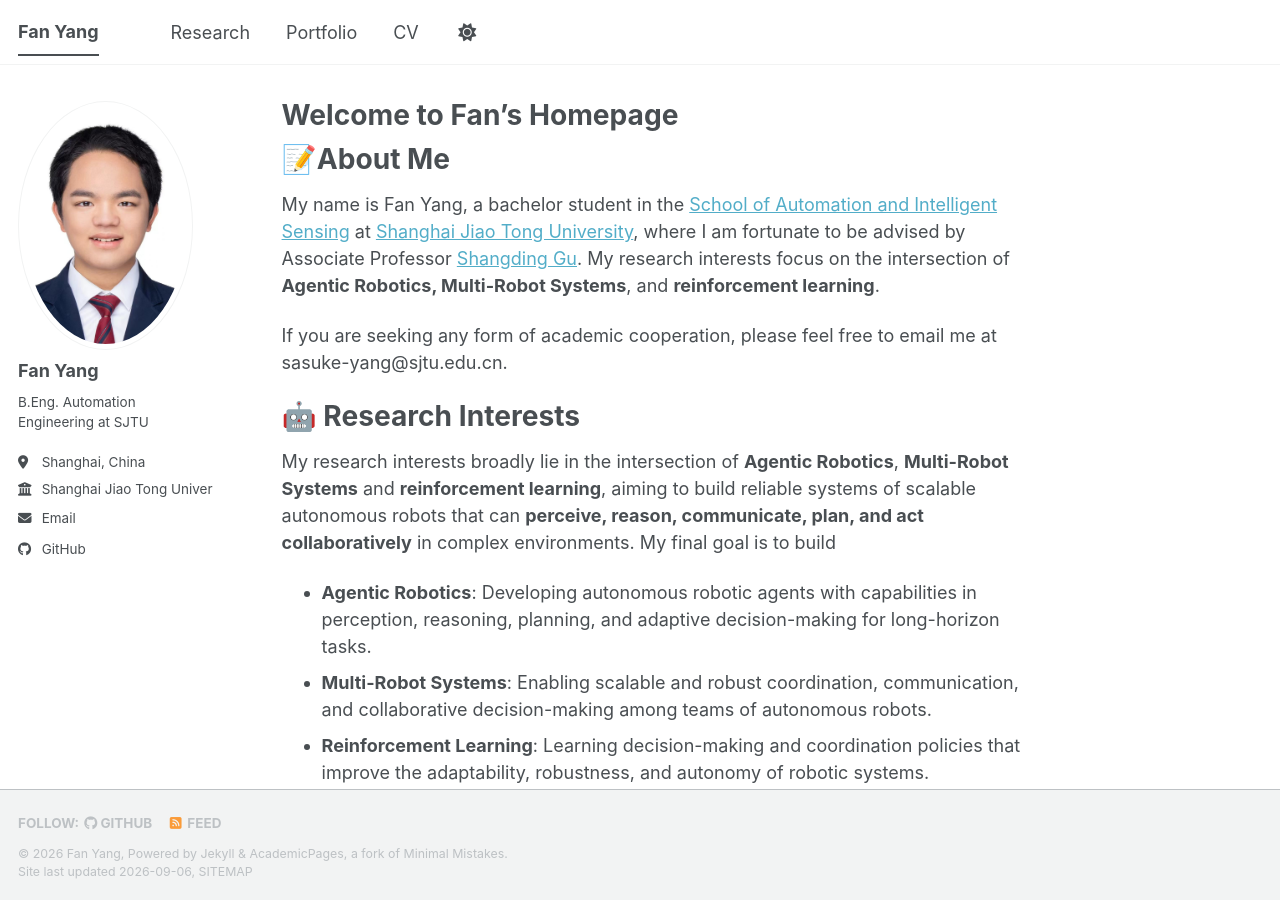
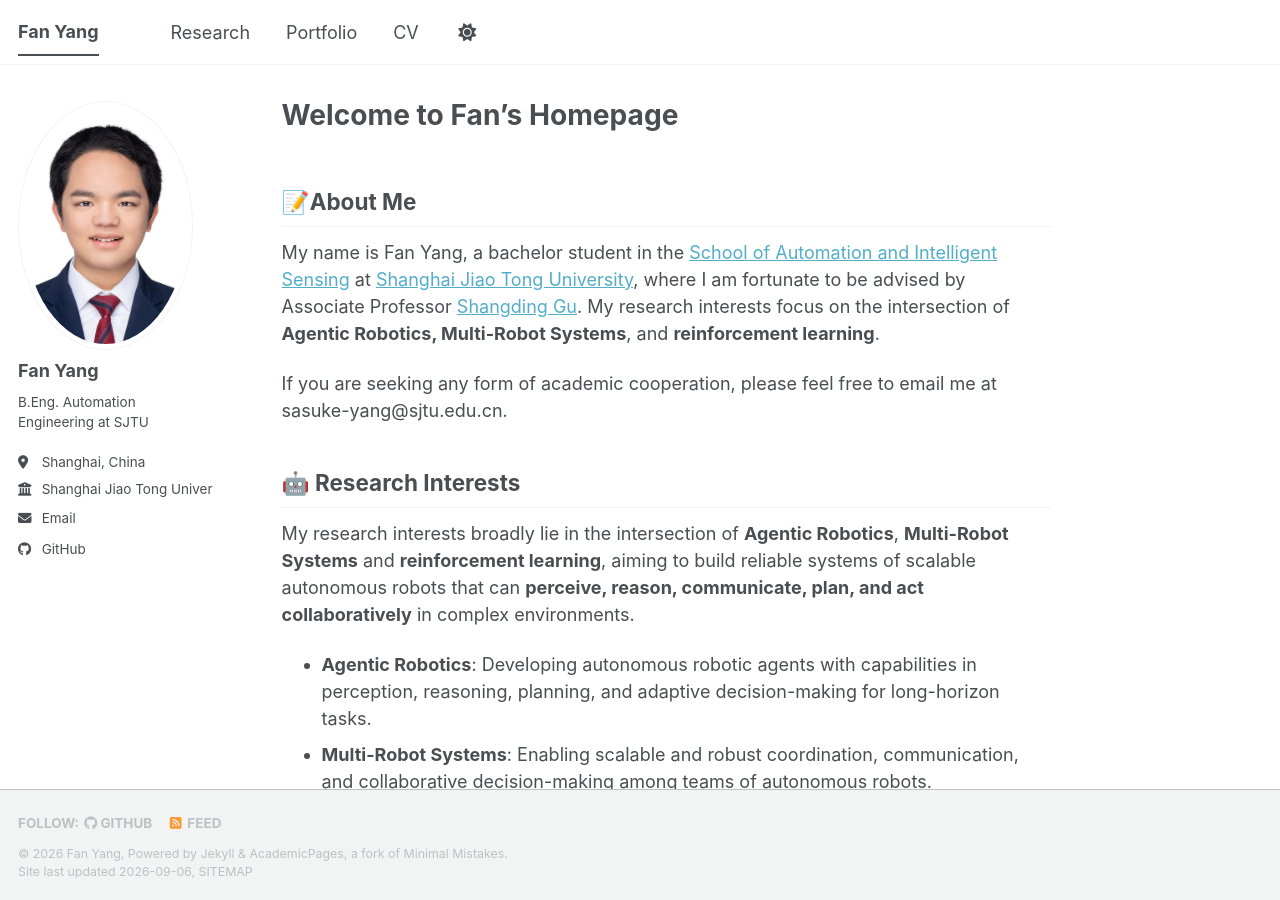
Before and after one commit to fyang7705-sys/fyang7705-sys.github.io, a Jekyll site: the page built from _pages/about.md, in a window 1280 px wide and 900 px high. Built offline with Jekyll 4.4.1, drawn with Linux system fonts in a browser that asks for light colours; a style sheet for code colours, icons or effects is not loaded.

Commit message:
format fix

```diff
--- a/_pages/about.md
+++ b/_pages/about.md
@@ -7,28 +7,27 @@ redirect_from:
   - /about.html
 ---
 
-# 📝About Me
+## 📝About Me
 My name is Fan Yang, a bachelor student in the [School of Automation and Intelligent Sensing](https://sais.sjtu.edu.cn/) at [Shanghai Jiao Tong University](https://en.sjtu.edu.cn/), where I am fortunate to be advised by Associate Professor [Shangding Gu](https://shangding-gu.github.io/). My research interests focus on the intersection of **Agentic Robotics, Multi-Robot Systems**, and **reinforcement learning**.
 
 If you are seeking any form of academic cooperation, please feel free to email me at sasuke-yang@sjtu.edu.cn.
 
-# 🤖 Research Interests
+## 🤖 Research Interests
 
-My research interests broadly lie in the intersection of **Agentic Robotics**, **Multi-Robot Systems** and **reinforcement learning**, aiming to build reliable systems of scalable autonomous robots that can **perceive, reason, communicate, plan, and act collaboratively** in complex environments. My final goal is to build
-
+My research interests broadly lie in the intersection of **Agentic Robotics**, **Multi-Robot Systems** and **reinforcement learning**, aiming to build reliable systems of scalable autonomous robots that can **perceive, reason, communicate, plan, and act collaboratively** in complex environments.
 - **Agentic Robotics**: Developing autonomous robotic agents with capabilities in perception, reasoning, planning, and adaptive decision-making for long-horizon tasks.
 - **Multi-Robot Systems**: Enabling scalable and robust coordination, communication, and collaborative decision-making among teams of autonomous robots.
 - **Reinforcement Learning**: Learning decision-making and coordination policies that improve the adaptability, robustness, and autonomy of robotic systems.
 
 My long-term aspiration is to build a **fully autonomous team of intelligent soccer robots**, where each robot can achieve sophisticated team-level collaboration through **decentralized decision-making and execution**.
 
-# 📖 Educations
+## 📖 Educations
 - *sep 2023 - present*, **Bachelor of Automation Engineering**, SJTU, China
   - GPA: 3.95/4.3
   - Average: 91.14/100
   - Advisor: [Shangding Gu](https://shangding-gu.github.io/)
 
-# 🎖 Honors and Awards
+## 🎖 Honors and Awards
 
 - 2026 **National Second Prize** of [Intel Cup ESDC](https://nuedc.sjtu.edu.cn/EN/Default.aspx)
 - 2025 **National Second Prize**  of [ROBOCUP China Open](https://rcccaa.drct-caa.org.cn/article_list.php?xiao=13)
```
